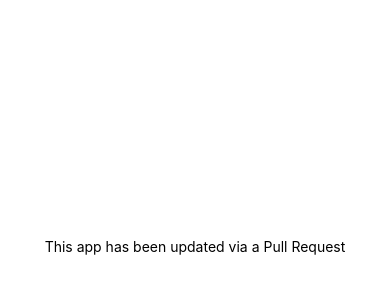
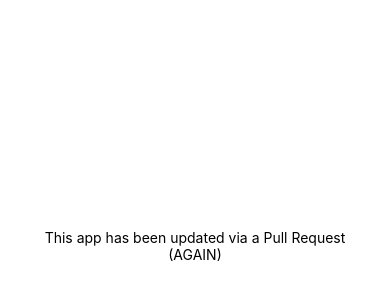
Before and after one commit to jevakallio/crna-pull-request-preview, a React Native app: screen / in a window 390 px wide. Shown: the part 176-476 px from the top of the page. Built offline with nearby package versions, Linux system fonts and the light colour scheme.

Commit message:
Moar changes

```diff
--- a/App.js
+++ b/App.js
@@ -6,6 +6,8 @@ export default class App extends React.Component {
     return (
       <View style={styles.container}>
         <Text>This app has been updated via a Pull Request</Text>
+        <Text>(AGAIN)</Text>
+
       </View>
     );
   }
```
Also changed, not shown: package.json (+4 -10 lines), 1 other file (tests, documents, lock files or other folders).
